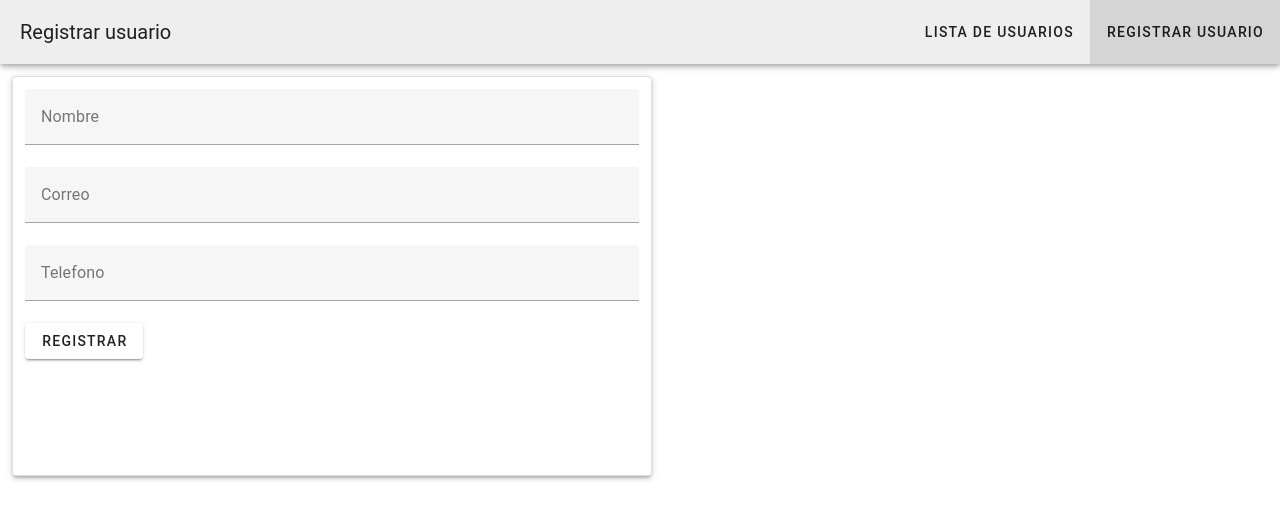
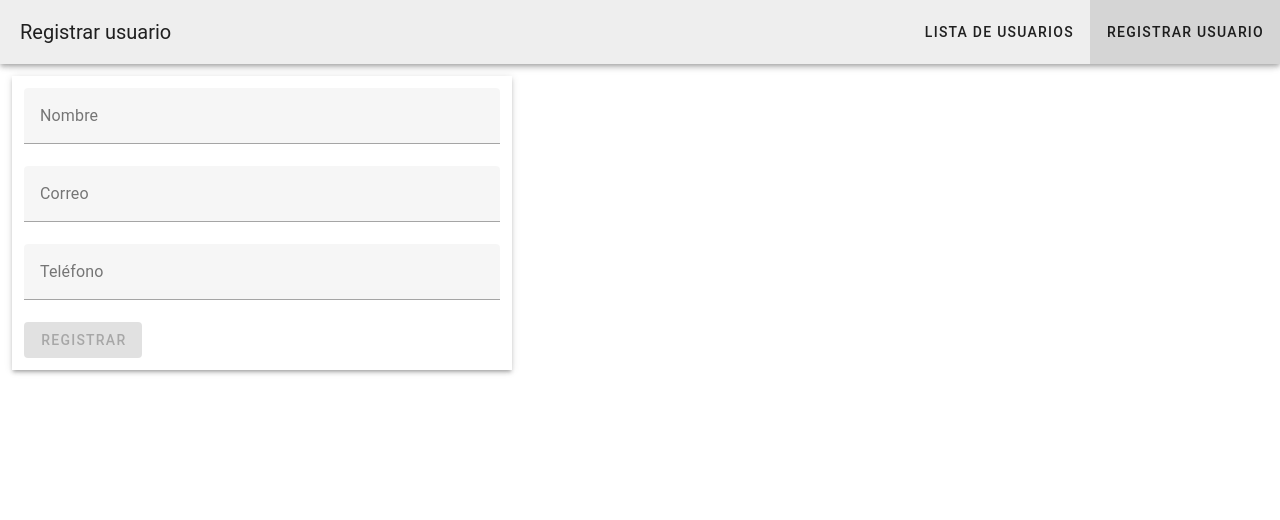
Before and after one commit to U579/CRUD-VUE, a Vue app in the folder crud/: page /register in a window 1280 px wide. Shown: the top 520 px of the page. Built offline with nearby package versions, Linux system fonts and the light colour scheme.

Commit message:
Agregar validacion de datos de registro

```diff
--- a/crud/src/pages/RegEditUser.vue
+++ b/crud/src/pages/RegEditUser.vue
@@ -1,46 +1,77 @@
 <template>
-    <v-toolbar :elevation="4" :title="(user && user.id) ? 'Editar usuario' : 'Registrar usuario'">
+  <v-toolbar :elevation="4" :title="user.id ? 'Editar usuario' : 'Registrar usuario'">
     <v-toolbar-items>
       <v-btn to="/">Lista de usuarios</v-btn>
       <v-btn to="/register" @click="deleteCurrentUser">Registrar usuario</v-btn>
     </v-toolbar-items>
   </v-toolbar>
-    <v-sheet :elevation="3" :height="200" :width="200" border rounded class="pa-3 ma-3">
-        <form @submit.prevent="user.id ? updateUser() : registerUser()">
-            <v-text-field v-model="user.name" label="Nombre" />
-            <v-text-field v-model="user.email" label="Correo" />
-            <v-text-field v-model="user.phone" label="Telefono" />
-            <v-btn type="submit">{{ user.id ? 'Actualizar' : 'Registrar' }}</v-btn>
-        </form>
+
+  <v-sheet :elevation="3" class="pa-3 ma-3" max-width="500">
+    <v-form ref="form" v-model="formValid" @submit.prevent="handleSubmit">
+      <v-text-field
+        v-model="user.name"
+        label="Nombre"
+        :rules="[requiredRule]"
+      />
+      <v-text-field
+        v-model="user.email"
+        label="Correo"
+        type="email"
+        :rules="[requiredRule, emailRule]"
+      />
+      <v-text-field
+        v-model="user.phone"
+        label="Teléfono"
+        type="tel"
+        :rules="[requiredRule, phoneRule]"
+      />
+      <v-btn type="submit" :disabled="!formValid">
+        {{ user.id ? 'Actualizar' : 'Registrar' }}
+      </v-btn>
+    </v-form>
   </v-sheet>
 </template>
 
 <script setup>
+import { ref, reactive } from 'vue';
 import { useStore } from 'vuex';
 import { useRouter } from 'vue-router';
 
 const router = useRouter();
 const store = useStore();
 
+const form = ref(null);
+const formValid = ref(false);
+
+// Datos del usuario (reactivos)
 const current = store.state.currentUser;
+const user = reactive({
+  id: current?.id || null,
+  name: current?.name || '',
+  email: current?.email || '',
+  phone: current?.phone || ''
+});
 
-    const user = {
-        id: current ? current.id : null,
-        name: current ? current.name : '',
-        email: current ? current.email : '',
-        phone: current ? current.phone : ''
+// Reglas de validación
+const requiredRule = v => !!v || 'Este campo es obligatorio';
+const emailRule = v =>
+  /^[^\s@]+@[^\s@]+\.[^\s@]+$/.test(v) || 'Correo inválido';
+const phoneRule = v =>
+  /^\d{7,15}$/.test(v) || 'Teléfono inválido (solo dígitos, mínimo 7)';
+
+// Acción al enviar
+const handleSubmit = () => {
+  if (form.value.validate()) {
+    if (user.id) {
+      store.dispatch('editUser', { ...user });
+    } else {
+      store.dispatch('addUser', { ...user });
+    }
+    router.push('/');
+  }
 };
 
-    const updateUser = () => {
-        store.dispatch('editUser', user);
-        router.push('/');
-    };
-
-    const registerUser = () => {
-        store.dispatch('addUser', user);
-        router.push('/');
-    };
-
+// Limpiar usuario actual
 const deleteCurrentUser = () => {
   store.state.currentUser = null;
   user.id = null;
@@ -53,7 +84,7 @@
 <style scoped>
 .pa-3 {
   padding: 12px !important;
-        height: 50vh !important;
-        width: 50% !important;
+  height: auto !important;
+  width: 100% !important;
 }
 </style>
```
Lines whose indentation alone changed are shown as unchanged.
